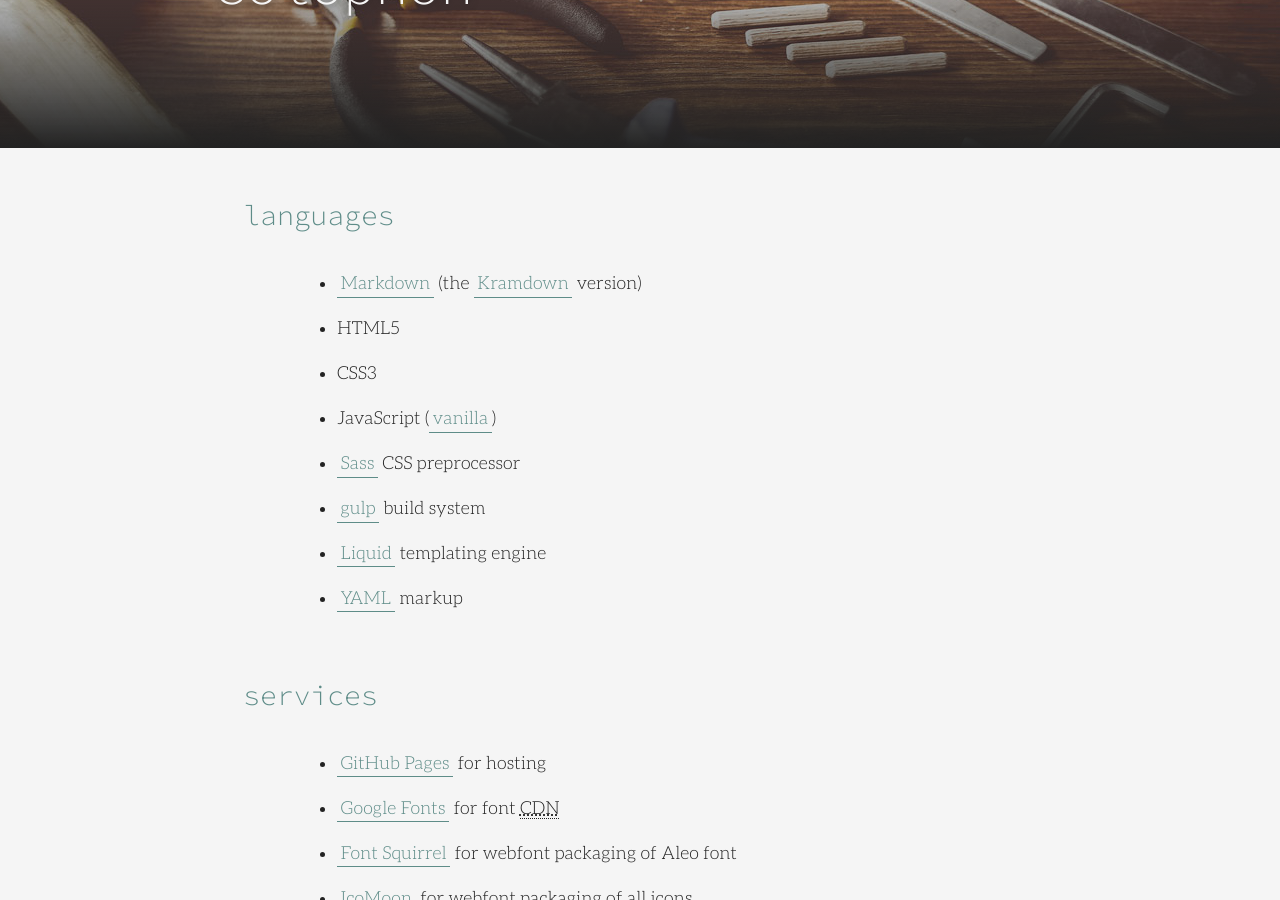
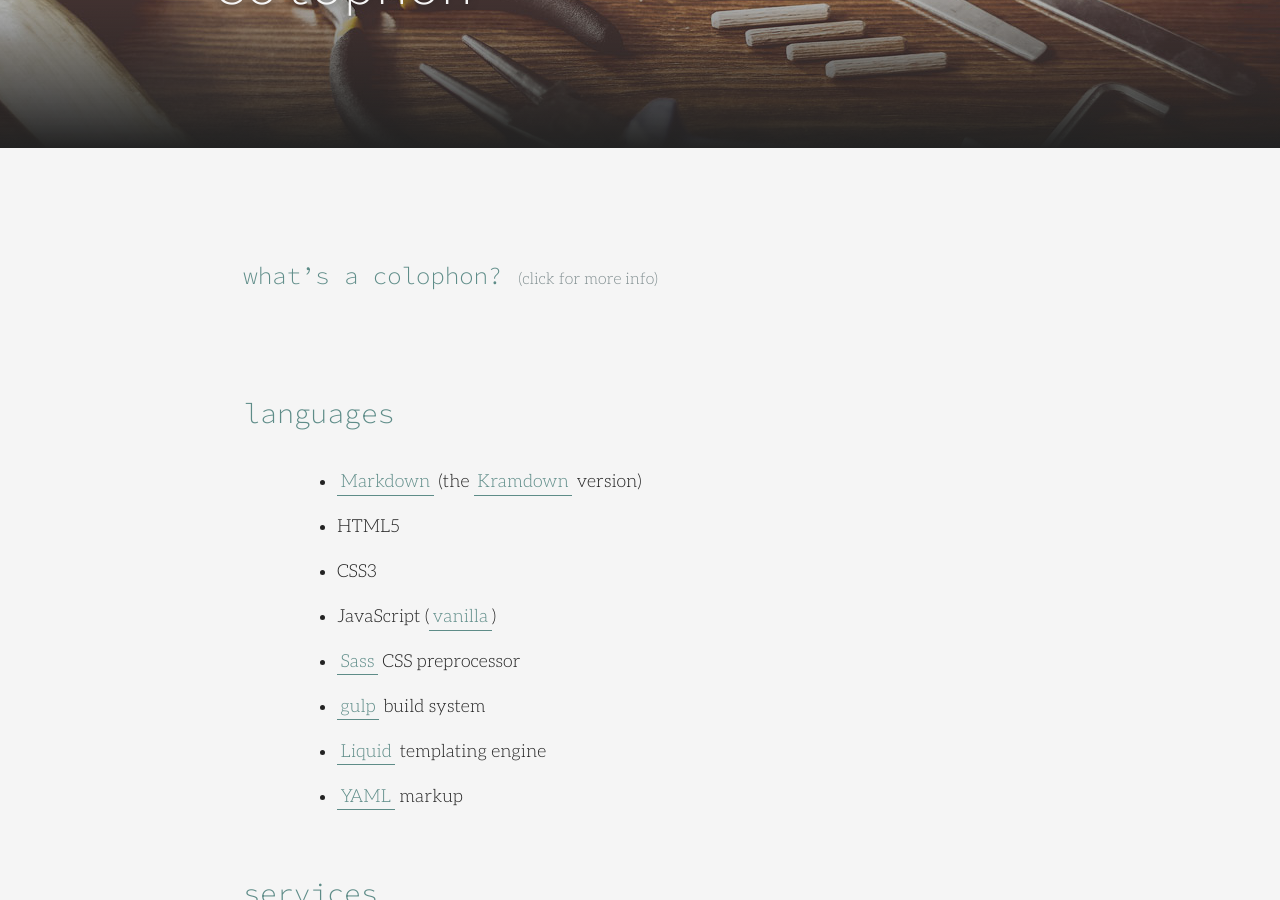
Before and after one commit to cjbarnes/cjbarnes.github.io, a Jekyll site: the page built from _pages/colophon.md, in a window 1280 px wide and 900 px high, scrolled down 352 px. Built offline with Jekyll 4.4.1, drawn with Linux system fonts in a browser that asks for light colours.

Commit message:
Use details element for colophon definition

```diff
--- a/_pages/colophon.md
+++ b/_pages/colophon.md
@@ -3,6 +3,18 @@
 permalink: colophon/
 illustration: tools
 ---
+
+{::nomarkdown}
+<details>
+<summary>what’s a colophon?</summary>
+<figure class="quote">
+<blockquote>
+<p>a <strong>colophon</strong> is a description of the tools, systems and resources used to create the Web site and keep it operational.</p>
+</blockquote>
+<figcaption><a href="http://www.webopedia.com/TERM/C/colophon.html" title="full definition"><i>Webopedia Computer Dictionary</i></a></figcaption>
+</figure>
+</details>
+{:/}
 
 ## languages
 
```
